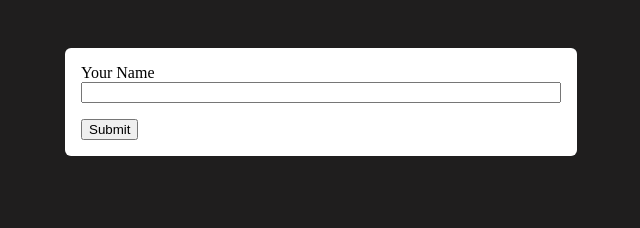
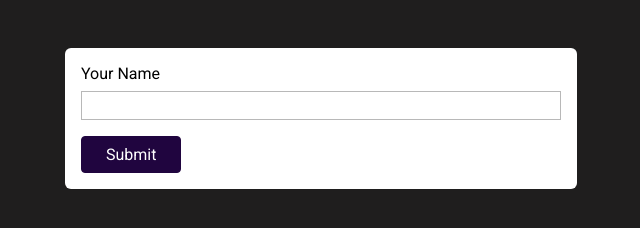
Before and after one commit to yganalyst/fullstack_web_dev, a plain HTML site: page index.html in a window 1280 px wide. Shown: the whole page, without its empty margins (319-959 px from the left). Drawn offline with Linux system fonts and the light colour scheme.

Commit message:
form styling

```diff
--- a/index.html
+++ b/index.html
@@ -4,12 +4,18 @@
     <meta charset="UTF-8" />
     <meta name="viewport" content="width=device-width, initial-scale=1.0" />
     <title>HTML Forms</title>
+    <link rel="preconnect" href="https://fonts.googleapis.com" />
+    <link rel="preconnect" href="https://fonts.gstatic.com" crossorigin />
+    <link
+      href="https://fonts.googleapis.com/css2?family=Roboto:wght@400;700&display=swap"
+      rel="stylesheet"
+    />
     <link rel="stylesheet" href="styles.css" />
   </head>
   <body>
     <form action="/" method="GET">
       <label for="username">Your Name</label>
-      <input type="text" name="user-name" id="username"/>
+      <input type="text" name="user-name" id="username" />
       <button>Submit</button>
     </form>
   </body>
--- a/styles.css
+++ b/styles.css
@@ -1,5 +1,6 @@
 body {
   background-color: rgb(31, 30, 30);
+  font-family: "Roboto", sans-serif;
 }
 
 form {
@@ -10,13 +11,40 @@
   border-radius: 6px;
 }
 
+label {
+  display: block;
+  margin-bottom: 0.5rem;
+}
+
 input {
   width: 100%;
   display: block;
   margin-bottom: 1rem;
   box-sizing: border-box;
+  font: inherit;
+  border: 1px solid rgb(184, 184, 184);
+  padding: 0.25rem;
+  color: rgb(61, 58, 58);
+}
+
+input:focus {
+  background-color: rgb(219, 190, 253);
+  color: rgb(32, 5, 63);
+  border-color: rgb(32, 5, 63);
 }
 
 button {
   display: block;
+  font: inherit;
+  background-color: rgb(32, 5, 63);
+  color: white;
+  border: 1px solid rgb(32, 5, 63);
+  padding: 0.5rem 1.5rem;
+  border-radius: 4px;
+  cursor: pointer;
 }
+
+button:hover {
+  background-color: rgb(52, 14, 95);
+  border-color: rgb(52, 14, 95);
+}
```
